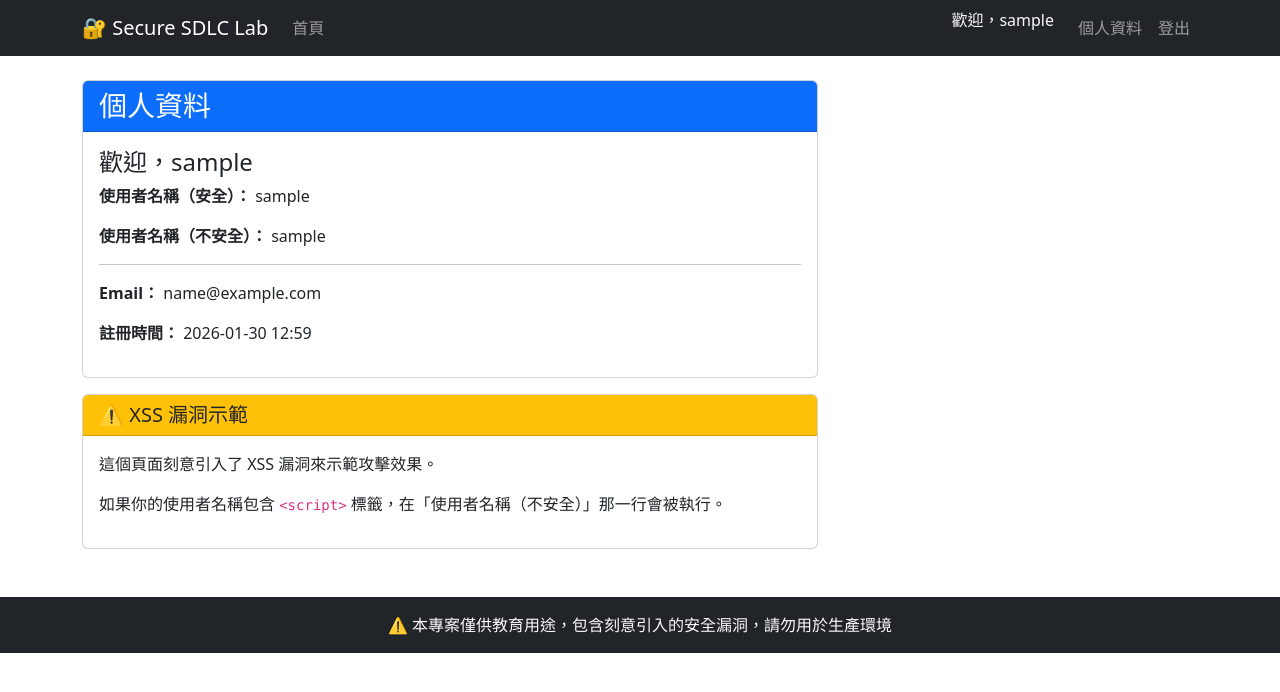
After one commit to chienchuanw/secure-sdlc-web-lab, a Django app: page /accounts/profile/ in a window 1280 px wide. The commit adds this page. Shown: the top 692 px of the page. Run offline with Django 5.2, Linux system fonts and the light colour scheme; the visitor is signed in with stand-in values (Sample User, id 1).

Commit message:
feat: allow XSS attack when register and display in /accounts/profile page

```diff
--- /dev/null
+++ b/accounts/templates/accounts/profile.html
@@ -0,0 +1,39 @@
+{% extends 'base.html' %}
+
+{% block title %}個人資料 - {{ user.username }}{% endblock %}
+
+{% block content %}
+<div class="row">
+    <div class="col-md-8">
+        <div class="card">
+            <div class="card-header bg-primary text-white">
+                <h3 class="mb-0">個人資料</h3>
+            </div>
+            <div class="card-body">
+                <h4>歡迎，{{ user.username }}</h4>
+
+                <!-- ✅ 安全的做法：Django 自動 escape -->
+                <p><strong>使用者名稱（安全）：</strong> {{ user.username }}</p>
+
+                <!-- 🔴 危險的做法：使用 |safe 關閉 escape -->
+                <p><strong>使用者名稱（不安全）：</strong> {{ user.username|safe }}</p>
+
+                <hr>
+
+                <p><strong>Email：</strong> {{ user.email }}</p>
+                <p><strong>註冊時間：</strong> {{ user.date_joined|date:"Y-m-d H:i" }}</p>
+            </div>
+        </div>
+
+        <div class="card mt-3">
+            <div class="card-header bg-warning">
+                <h5 class="mb-0">⚠️ XSS 漏洞示範</h5>
+            </div>
+            <div class="card-body">
+                <p>這個頁面刻意引入了 XSS 漏洞來示範攻擊效果。</p>
+                <p>如果你的使用者名稱包含 <code>&lt;script&gt;</code> 標籤，在「使用者名稱（不安全）」那一行會被執行。</p>
+            </div>
+        </div>
+    </div>
+</div>
+{% endblock %}
--- a/accounts/urls.py
+++ b/accounts/urls.py
@@ -8,4 +8,5 @@ urlpatterns = [
     path('register/', views.register, name='register'),
     path('login/', views.login_view, name='login'),
     path('logout/', views.logout_view, name='logout'),  # 🔴 漏洞：GET 方法的登出（CSRF）
+    path('profile/', views.profile, name='profile'),  # 🔴 漏洞：XSS（使用 |safe）
 ]
--- a/accounts/views.py
+++ b/accounts/views.py
@@ -1,6 +1,7 @@
 from django.shortcuts import render, redirect
 from django.contrib.auth.models import User
 from django.contrib.auth import login, logout
+from django.contrib.auth.decorators import login_required
 from django.contrib import messages
 from .forms import RegisterForm, LoginForm
 
@@ -101,3 +102,14 @@ def logout_view(request):
     messages.success(request, f'{username}，您已成功登出')
 
     return redirect('home')
+
+
+@login_required
+def profile(request):
+    """
+    個人資料頁面
+
+    ⚠️ 安全問題（刻意引入）：
+    1. XSS 漏洞 - 模板中使用 |safe filter 導致 Stored XSS
+    """
+    return render(request, 'accounts/profile.html')
--- a/templates/base.html
+++ b/templates/base.html
@@ -30,6 +30,9 @@
                             <span class="navbar-text text-light me-3">
                                 歡迎，{{ user.username }}
                             </span>
+                        </li>
+                        <li class="nav-item">
+                            <a class="nav-link" href="{% url 'accounts:profile' %}">個人資料</a>
                         </li>
                         <li class="nav-item">
                             <!-- 🔴 漏洞：GET 方法的登出連結（CSRF） -->
```
